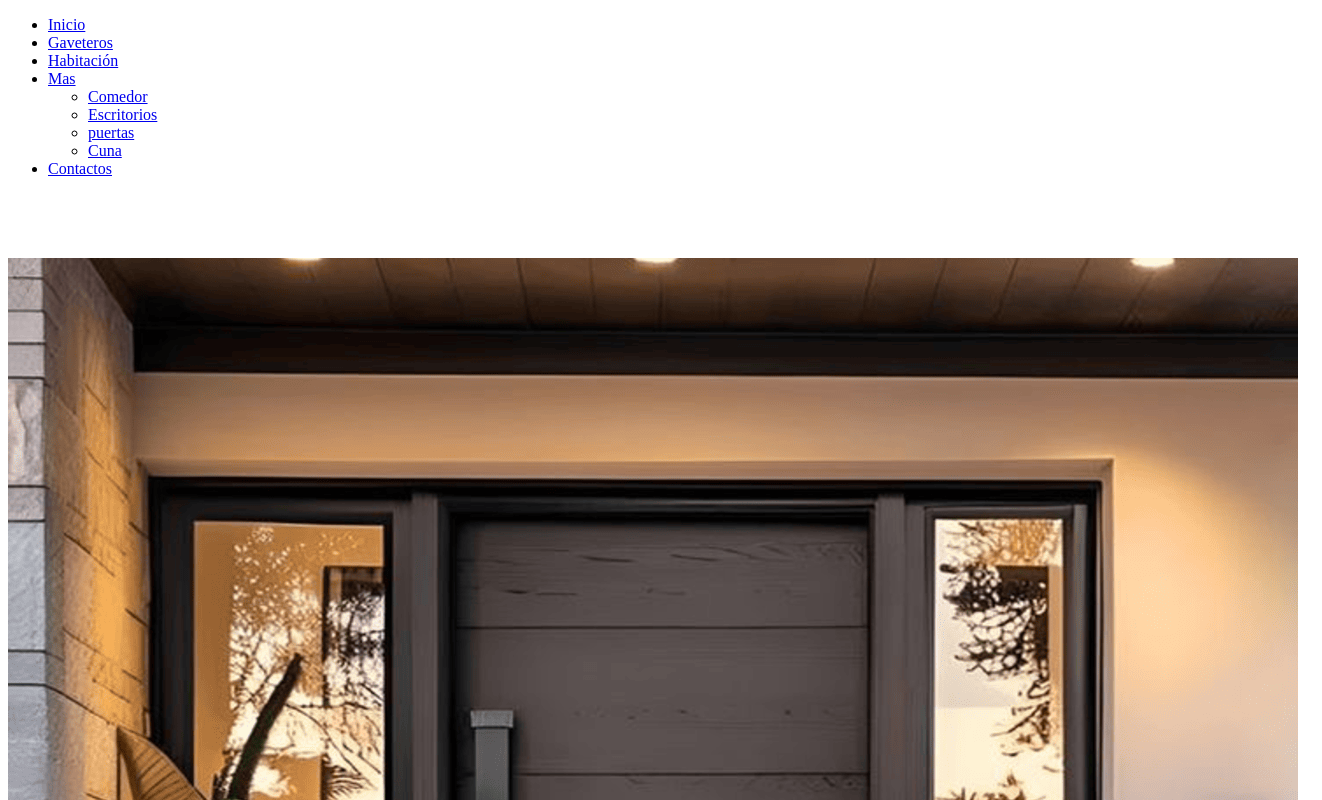
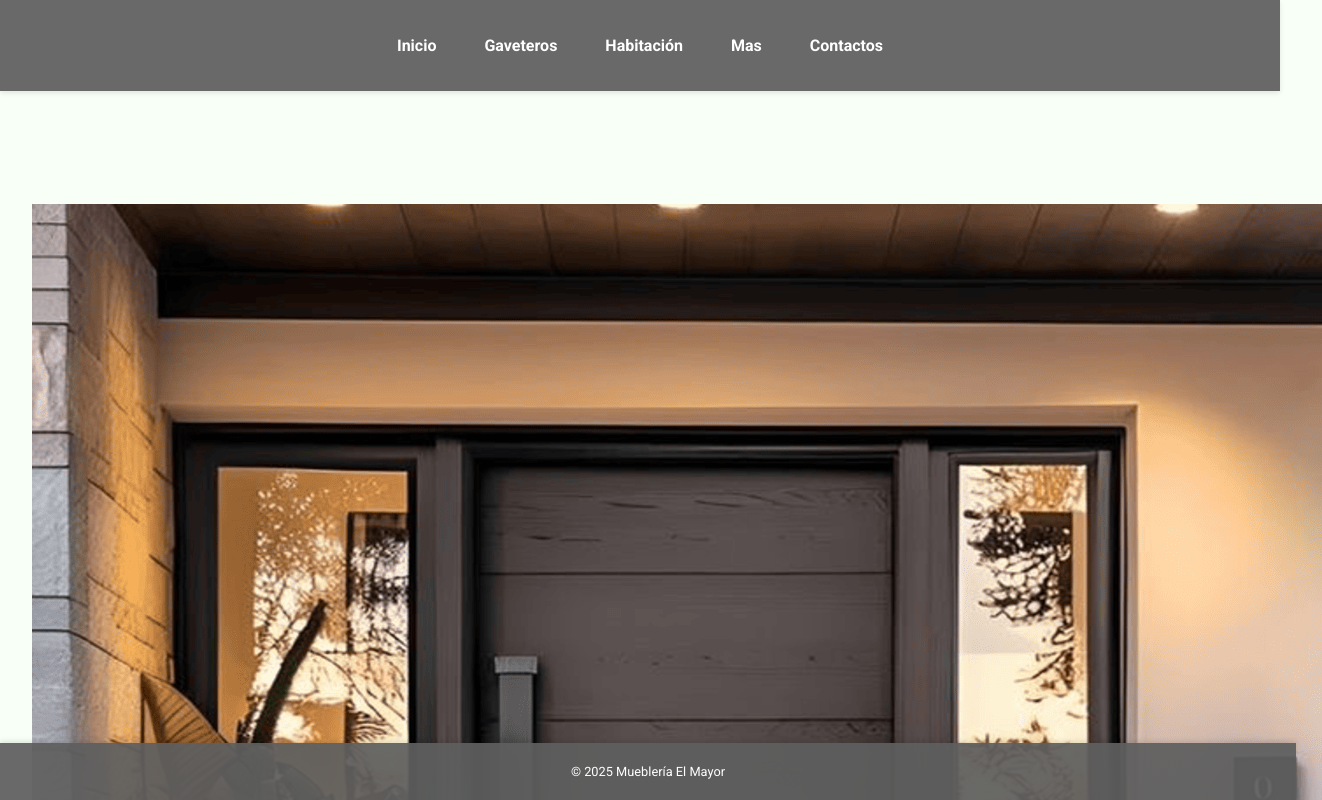
Before and after one commit to Project3022/Muebleria, a plain HTML site: page Puerta.html in a window 1280 px wide. Shown: the top 800 px of the page, 1322 px wide, since content can reach past the window. Drawn offline with Linux system fonts and the light colour scheme.

Commit message:
Update Puerta.html

```diff
--- a/Puerta.html
+++ b/Puerta.html
@@ -29,7 +29,22 @@
     <meta name="twitter:card" content="summary_large_image">
     <meta name="twitter:title" content="Mueblería El Mayor - Contacto">
     <meta name="twitter:description" content="Muebles de calidad con atención personalizada. Contáctanos hoy.">
-    <meta name="twi
+   <meta name="twitter:image" content="https://raw.githubusercontent.com/Project3022/Muebleria/main/imagen/logo.jpeg">
+
+    <!-- Idioma -->
+    <meta http-equiv="Content-Language" content="es">
+</head>
+
+
+
+
+
+
+
+
+    <title>Mueblería El Mayor</title>
+    <link rel="stylesheet" href="./css/styles.css">
+    <link href="https://fonts.googleapis.com/css2?family=Roboto:wght@400;700&display=swap" rel="stylesheet">
 </head>
 <body>
      <header>
```
